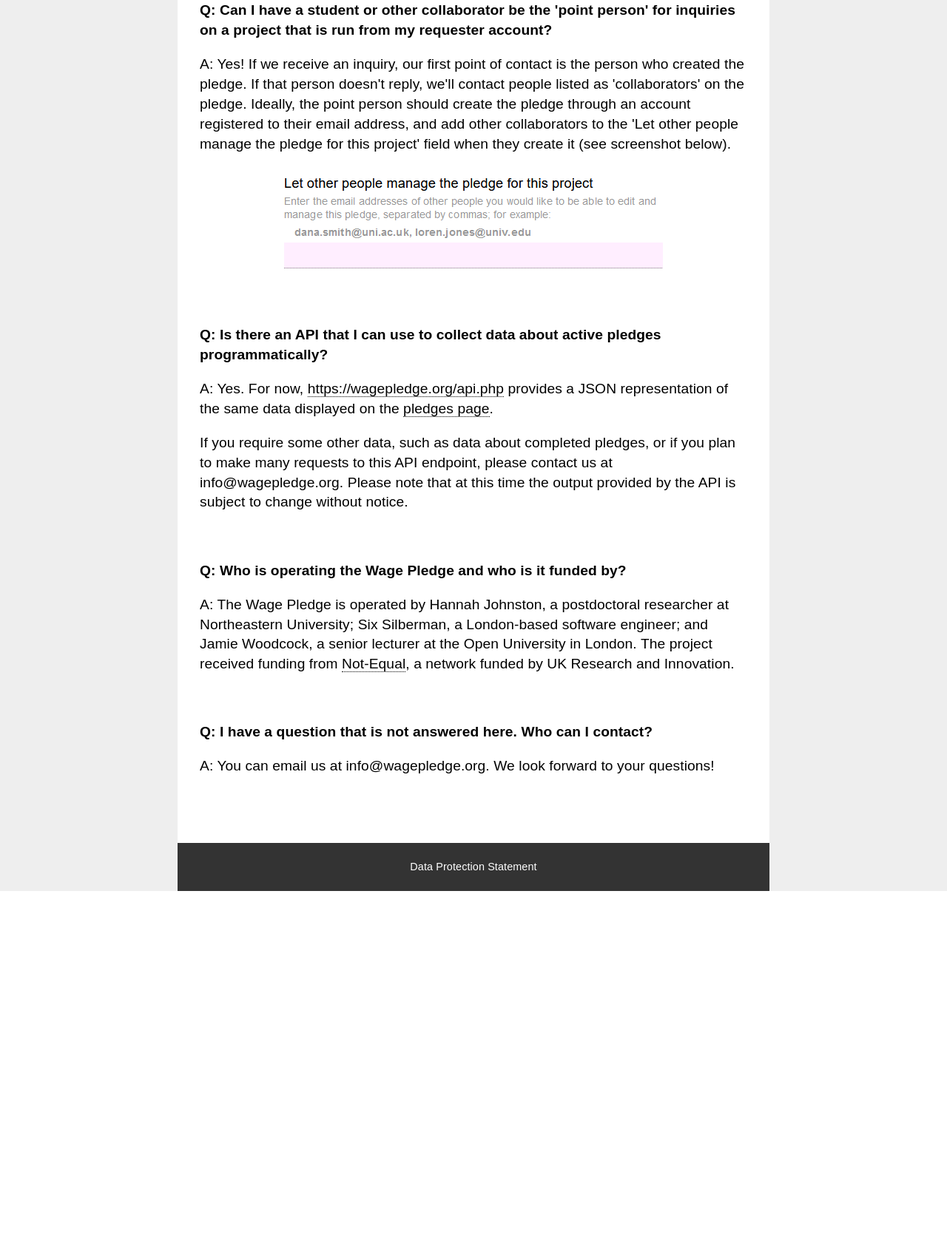
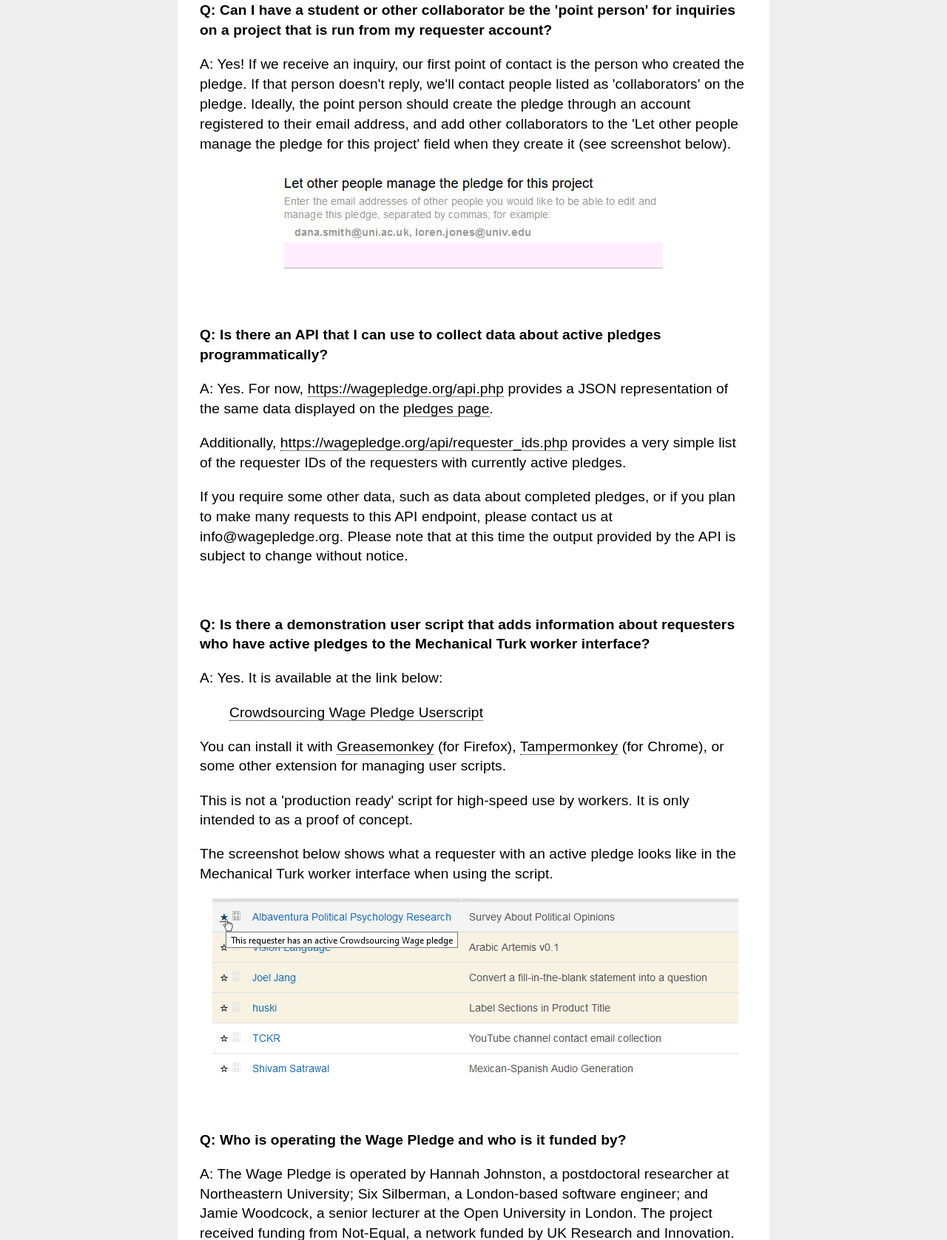
Before and after one commit to fiveplusone/crowdsourcing-wage-pledge-prototype, a PHP site: page /faq.php in a window 1280 px wide. Shown: the part 3320-4997 px from the top of the page at 74% size. Before the commit the page ends 4525 px from the top, so only its background shows below. Run offline with PHP 8.4, Linux system fonts and the light colour scheme.

Commit message:
Update userscript and userscript-related FAQ questions

```diff
--- a/public_html/api.php
+++ b/public_html/api.php
@@ -3,7 +3,11 @@
 ?>
 
 <?php
+
+header('Access-Control-Allow-Origin: *');
+
 $stmt = $db->query("SELECT id, published_at, updated_at, mturk_requester_id, mturk_requester_name, project_name, wage_target, rejection_policy, project_start_date, project_end_date, status FROM pledge WHERE status = 'published' AND project_end_date > NOW() ORDER BY project_start_date");
 $rows = $stmt->fetchAll(PDO::FETCH_ASSOC);
 echo json_encode($rows);
+
 ?>
--- a/public_html/api/requester_ids.php
+++ b/public_html/api/requester_ids.php
@@ -3,6 +3,8 @@
 ?>
 
 <?php
+
+header('Access-Control-Allow-Origin: *');
 
 $stmt = $db->query("SELECT mturk_requester_id FROM pledge WHERE status = 'published' AND project_end_date > NOW() ORDER BY project_start_date");
 $rows = $stmt->fetchAll(PDO::FETCH_ASSOC);
--- a/public_html/faq.php
+++ b/public_html/faq.php
@@ -36,7 +36,7 @@
 
 <p class="subtitle" style="margin-bottom: 0">Frequently Asked Questions</p>
 
-<p>Version 30 August 2021</p>
+<p>Version 21 September 2021</p>
 
 <p>&nbsp;</p>
 
@@ -140,7 +140,27 @@
 
 <p>A: Yes. For now, <a href="https://wagepledge.org/api.php" target="_blank">https://wagepledge.org/api.php</a> provides a JSON representation of the same data displayed on the <a href="pledges.php">pledges page</a>.</p>
 
+<p>Additionally, <a href="https://wagepledge.org/api/requester_ids.php" target="_blank">https://wagepledge.org/api/requester_ids.php</a> provides a very simple list of the requester IDs of the requesters with currently active pledges.</p>
+
 <p>If you require some other data, such as data about completed pledges, or if you plan to make many requests to this API endpoint, please contact us at info@wagepledge.org. Please note that at this time the output provided by the API is subject to change without notice.</p>
+
+<br/>
+
+<p><strong>Q: Is there a demonstration user script that adds information about requesters who have active pledges to the Mechanical Turk worker interface?</strong></p>
+
+<p>A: Yes. It is available at the link below:</p>
+
+<blockquote><a href="https://raw.githubusercontent.com/fiveplusone/crowdsourcing-wage-pledge-prototype/main/public_html/userscript/wagepledge-alpha.user.js" target="_blank">Crowdsourcing Wage Pledge Userscript</a></blockquote>
+
+<p>You can install it with <a href="https://addons.mozilla.org/en-US/firefox/addon/greasemonkey/" target="_blank"> Greasemonkey</a> (for Firefox), <a href="https://www.tampermonkey.net/index.php?ext=dhdg&browser=chrome" target="_blank">Tampermonkey</a> (for Chrome), or some other extension for managing user scripts.</p>
+
+<p>This is not a 'production ready' script for high-speed use by workers. It is only intended to as a proof of concept.</p>
+
+<p>The screenshot below shows what a requester with an active pledge looks like in the Mechanical Turk worker interface when using the script.</p>
+
+<p style="text-align: center">
+  <img src="/img/userscript.png" alt="Screenshot of the user script in use on the Mechanical Turk worker interface. There is one row of the HITs table with a blue star. The mouse cursor is hovering over the star. A tooltip is displayed with the text 'This requester has an active Crowdsourcing Wage Pledge'." style="max-width: 100%" />
+</p>
 
 <br/>
 
```
Also changed, not shown: public_html/userscript/wagepledge-alpha.user.js (+5 -4 lines), public_html/img/userscript.png (added).
